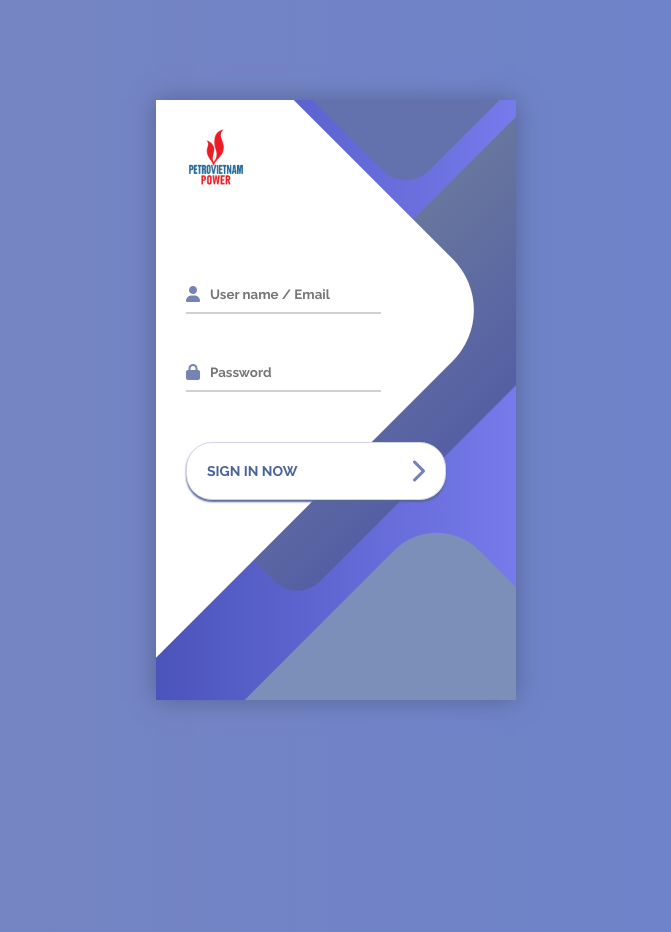
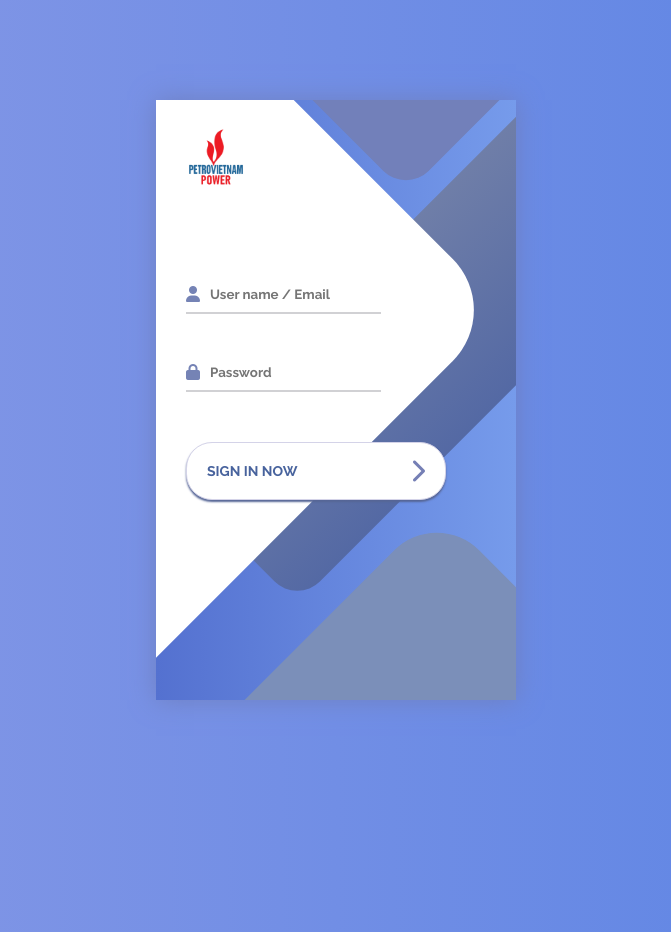
Before and after one commit to Vietnam-Petroleum-Institute-1/PVPower-Webapp, a Flask app: page /signin in a window 1280 px wide. Shown: the whole page, without its empty margins (304-975 px from the left). Run offline with Flask 3, Linux system fonts and the light colour scheme.

Commit message:
edit css

```diff
--- a/app/static/css/signin.css
+++ b/app/static/css/signin.css
@@ -8,7 +8,7 @@
 }
 
 body {
-    background: linear-gradient(90deg, #7885c0, #6b82cc);
+    background: linear-gradient(90deg, #8899e6, #5a83e4);
 }
 
 .container {
@@ -19,11 +19,11 @@ body {
 }
 
 .screen {
-    background: linear-gradient(90deg, #4b54bb, #767aeb);
+    background: linear-gradient(90deg, #5471d0, #769beb);
     position: relative;
     height: 600px;
     width: 360px;
-    box-shadow: 0px 0px 24px #566396;
+    box-shadow: 0px 0px 24px #6f7fc1;
 }
 
 .screen__content {
@@ -60,7 +60,7 @@ body {
 .screen__background__shape2 {
     height: 220px;
     width: 220px;
-    background: #6372ac;
+    background: #7280ba;
     top: -172px;
     right: 0;
     border-radius: 32px;
@@ -69,7 +69,7 @@ body {
 .screen__background__shape3 {
     height: 540px;
     width: 190px;
-    background: linear-gradient(270deg, #545fa4, #67769e);
+    background: linear-gradient(270deg, #5469a4, #6f7ea8);
     top: -24px;
     right: 0;
     border-radius: 32px;
@@ -147,7 +147,7 @@ body {
 .sign-in__submit:active,
 .sign-in__submit:focus,
 .sign-in__submit:hover {
-    border-color: #676e9e;
+    border-color: #5e75a8;
     outline: none;
 }
 
@@ -177,7 +177,7 @@ body {
     padding: 20px 10px;
     color: #fff;
     text-decoration: none;
-    text-shadow: 0px 0px 8px #7582b5;
+    text-shadow: 0px 0px 8px #6b80b2;
 }
 
 .social-sign-in__icon:hover {
```
